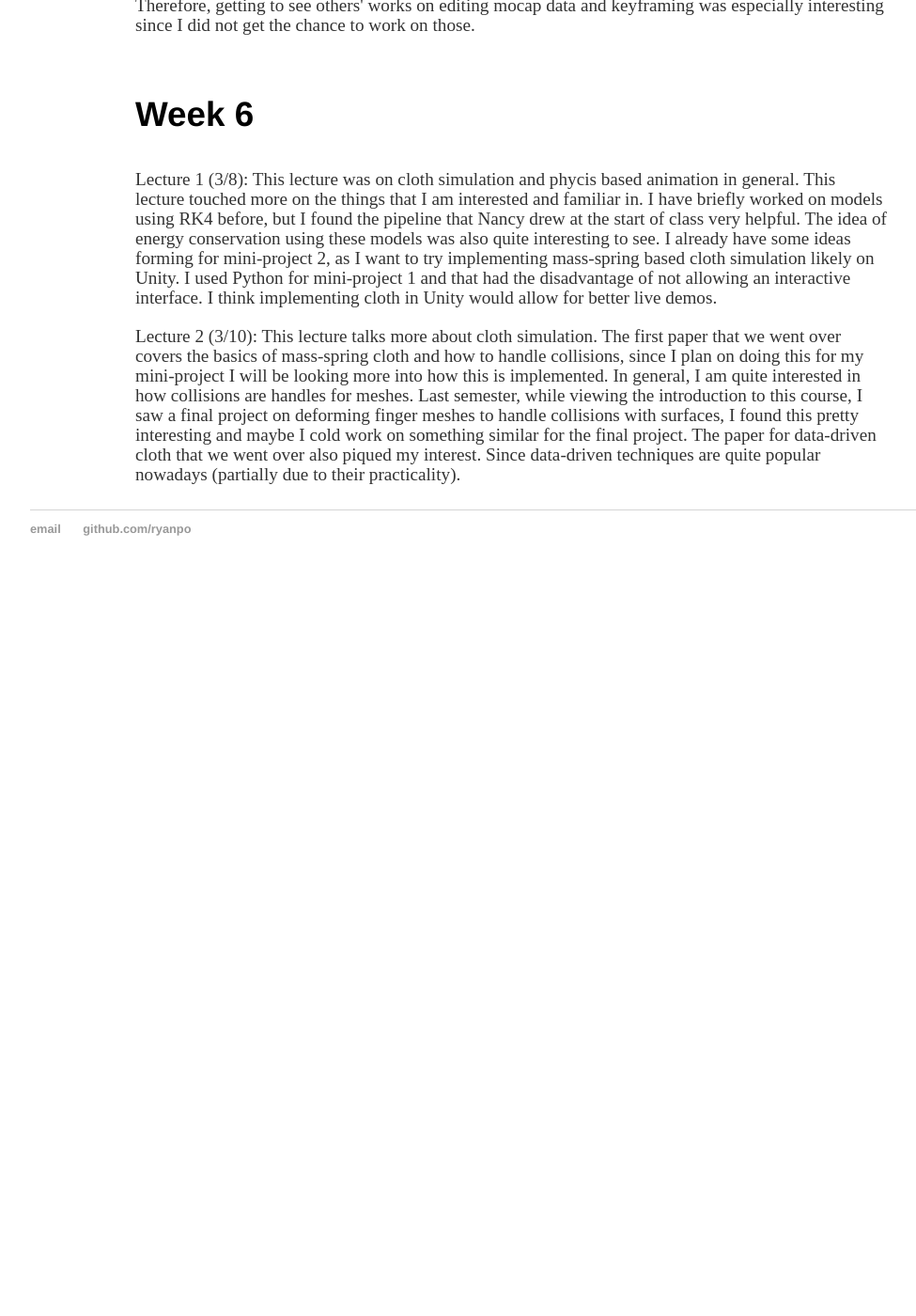
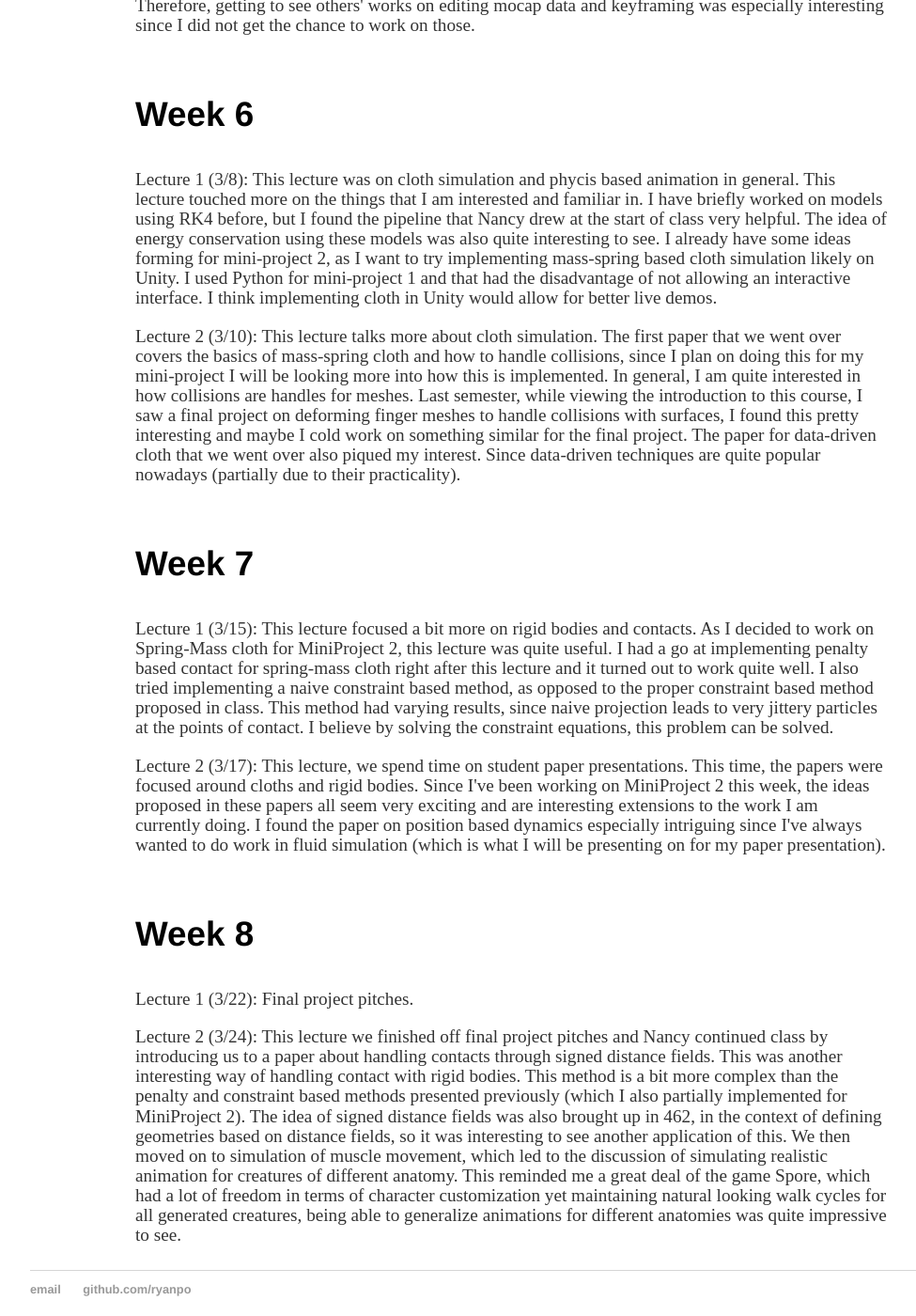
Before and after one commit to ryanpo/ryanpo.github.io, a Jekyll site: the page built from 464-blog/index.html, in a window 1280 px wide and 1400 px high, scrolled down 2291 px. Shown: the whole window at 94% size, without its empty margins (96-1071 px from the left). Built offline with Jekyll 4.4.1, drawn with Linux system fonts in a browser that asks for light colours; before the commit the page ends 2921 px from its top, so only the background shows below that.

Commit message:
464 blog updates

```diff
--- a/464-blog/index.html
+++ b/464-blog/index.html
@@ -56,3 +56,21 @@ title: Po's Site
   </p>
 
 </div>
+
+<div class = "blog_container">
+  <h3>Week 7</h3>
+  <p> Lecture 1 (3/15): This lecture focused a bit more on rigid bodies and contacts. As I decided to work on Spring-Mass cloth for MiniProject 2, this lecture was quite useful. I had a go at implementing penalty based contact for spring-mass cloth right after this lecture and it turned out to work quite well. I also tried implementing a naive constraint based method, as opposed to the proper constraint based method proposed in class. This method had varying results, since naive projection leads to very jittery particles at the points of contact. I believe by solving the constraint equations, this problem can be solved.
+  </p>
+  <p> Lecture 2 (3/17): This lecture, we spend time on student paper presentations. This time, the papers were focused around cloths and rigid bodies. Since I've been working on MiniProject 2 this week, the ideas proposed in these papers all seem very exciting and are interesting extensions to the work I am currently doing. I found the paper on position based dynamics especially intriguing since I've always wanted to do work in fluid simulation (which is what I will be presenting on for my paper presentation).
+  </p>
+
+</div>
+
+<div class = "blog_container">
+  <h3>Week 8</h3>
+  <p> Lecture 1 (3/22): Final project pitches.
+  </p>
+  <p> Lecture 2 (3/24): This lecture we finished off final project pitches and Nancy continued class by introducing us to a paper about handling contacts through signed distance fields. This was another interesting way of handling contact with rigid bodies. This method is a bit more complex than the penalty and constraint based methods presented previously (which I also partially implemented for MiniProject 2). The idea of signed distance fields was also brought up in 462, in the context of defining geometries based on distance fields, so it was interesting to see another application of this. We then moved on to simulation of muscle movement, which led to the discussion of simulating realistic animation for creatures of different anatomy. This reminded me a great deal of the game Spore, which had a lot of freedom in terms of character customization yet maintaining natural looking walk cycles for all generated creatures, being able to generalize animations for different anatomies was quite impressive to see.
+  </p>
+
+</div>
```
